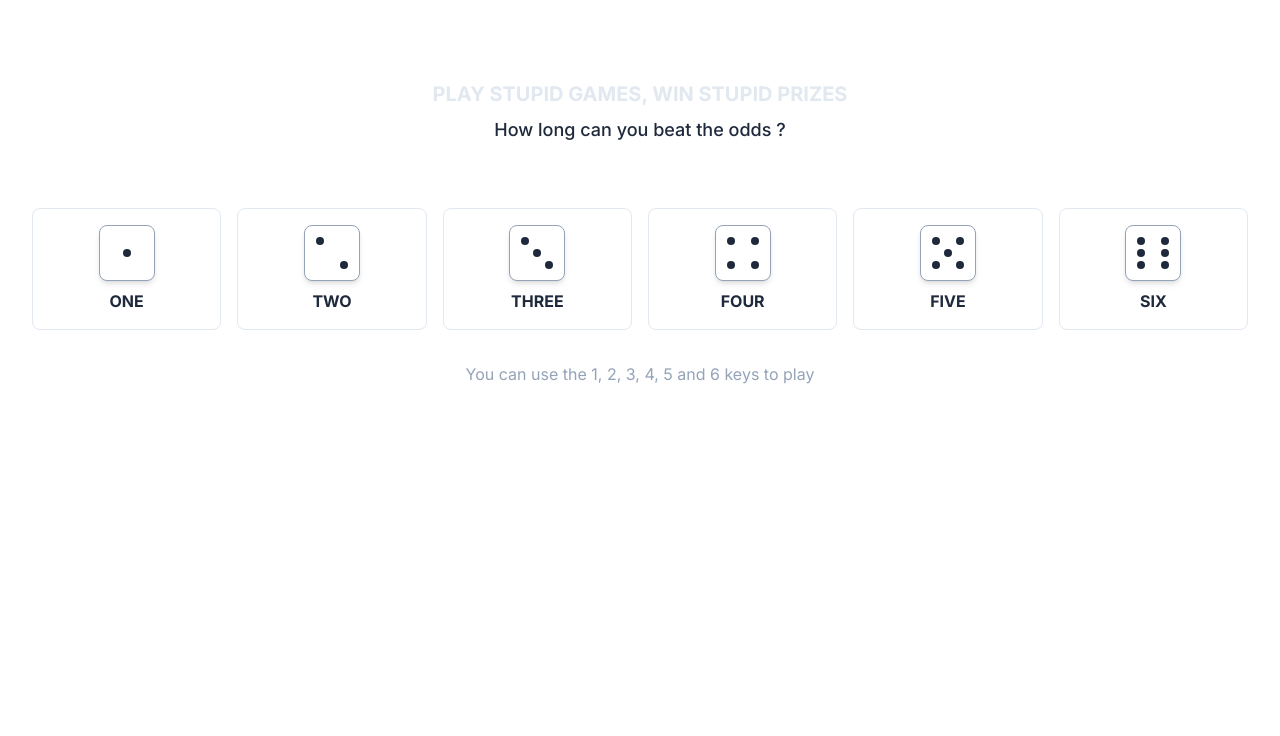
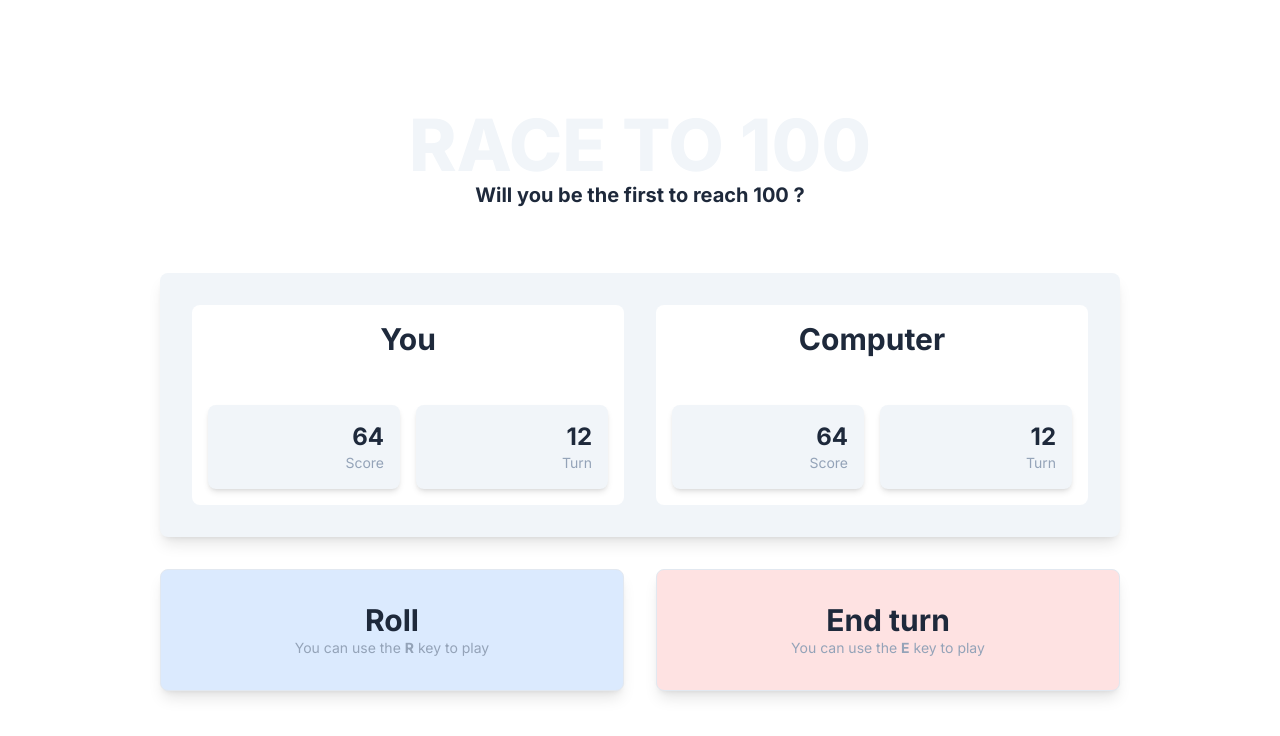
Before and after one commit to jean1591/rollTheDice, a Next.js app: page / in a window 1280 px wide. Shown: the top 736 px of the page. Built offline with nearby package versions, Linux system fonts and the light colour scheme.

Commit message:
feat: adapt to pig dice game

```diff
--- /dev/null
+++ b/src/app/(public)/components/Hero.tsx
@@ -0,0 +1,12 @@
+export const Hero = () => {
+  return (
+    <div className="text-center">
+      <h1 className="text-7xl font-extrabold uppercase text-slate-100">
+        Race to 100
+      </h1>
+      <h2 className="text-xl font-bold">
+        Will you be the first to reach 100 ?
+      </h2>
+    </div>
+  )
+}
--- /dev/null
+++ b/src/app/(public)/components/PlayButtons.tsx
@@ -0,0 +1,19 @@
+export const PlayButtons = () => {
+  return (
+    <div className="flex w-full flex-wrap items-center justify-center gap-8">
+      <button className="flex-1 rounded-lg border-[1px] border-slate-200 bg-blue-100 px-4 py-8 shadow-lg transition duration-500 ease-in-out hover:bg-blue-50 hover:shadow-none focus:border-slate-200">
+        <p className="text-3xl font-bold">Roll</p>
+        <p className="text-sm text-slate-400">
+          You can use the <span className="font-bold">R</span> key to play
+        </p>
+      </button>
+
+      <button className="flex-1 rounded-lg border-[1px] border-slate-200 bg-red-100 px-4 py-8 shadow-lg transition duration-500 ease-in-out hover:bg-red-50 hover:shadow-none focus:border-slate-200">
+        <p className="text-3xl font-bold">End turn</p>
+        <p className="text-sm text-slate-400">
+          You can use the <span className="font-bold">E</span> key to play
+        </p>
+      </button>
+    </div>
+  )
+}
--- /dev/null
+++ b/src/app/(public)/components/Score.tsx
@@ -0,0 +1,35 @@
+export const Score = () => {
+  return (
+    <div className="flex w-full flex-wrap items-center justify-center gap-8 rounded-lg bg-slate-100 p-8 shadow-lg">
+      <div className="flex-1 rounded-lg bg-white p-4">
+        <p className="text-center text-3xl font-bold">You</p>
+
+        <div className="mt-12 flex items-center justify-between gap-x-4">
+          <div className="flex-1 rounded-lg bg-slate-100 p-4 text-right shadow-md">
+            <p className="text-2xl font-bold">64</p>
+            <p className="text-sm text-slate-400">Score</p>
+          </div>
+          <div className="flex-1 rounded-lg bg-slate-100 p-4 text-right shadow-md">
+            <p className="text-2xl font-bold">12</p>
+            <p className="text-sm text-slate-400">Turn</p>
+          </div>
+        </div>
+      </div>
+
+      <div className="flex-1 rounded-lg bg-white p-4">
+        <p className="text-center text-3xl font-bold">Computer</p>
+
+        <div className="mt-12 flex items-center justify-between gap-x-4">
+          <div className="flex-1 rounded-lg bg-slate-100 p-4 text-right shadow-md">
+            <p className="text-2xl font-bold">64</p>
+            <p className="text-sm text-slate-400">Score</p>
+          </div>
+          <div className="flex-1 rounded-lg bg-slate-100 p-4 text-right shadow-md">
+            <p className="text-2xl font-bold">12</p>
+            <p className="text-sm text-slate-400">Turn</p>
+          </div>
+        </div>
+      </div>
+    </div>
+  )
+}
--- a/src/app/(public)/layout.tsx
+++ /dev/null
@@ -1,11 +0,0 @@
-export default function PublicLayout({
-  children,
-}: Readonly<{
-  children: React.ReactNode
-}>) {
-  return (
-    <div className="mx-auto my-20 max-w-7xl px-4 sm:px-6 lg:px-8">
-      {children}
-    </div>
-  )
-}
--- a/src/app/(public)/page.tsx
+++ b/src/app/(public)/page.tsx
@@ -1,18 +1,18 @@
-import { DiceSelection } from './components/DiceSelection'
+import { Hero } from './components/Hero'
+import { PlayButtons } from './components/PlayButtons'
+import { Score } from './components/Score'
 
 export default function Home() {
   return (
-    <div>
-      <p className="text-center text-xl font-bold uppercase text-slate-200">
-        Play stupid games, win stupid prizes
-      </p>
-
-      <p className="mt-2 text-center text-lg font-medium">
-        How long can you beat the odds ?
-      </p>
+    <div className="w-full">
+      <Hero />
 
       <div className="mt-16">
-        <DiceSelection />
+        <Score />
+      </div>
+
+      <div className="mt-8">
+        <PlayButtons />
       </div>
     </div>
   )
--- a/src/app/layout.tsx
+++ b/src/app/layout.tsx
@@ -24,7 +24,10 @@ export default function RootLayout({
     <StoreProvider>
       <html lang="fr">
         <body
-          className={classNames(inter.className, 'bg-white text-slate-800')}
+          className={classNames(
+            inter.className,
+            'mx-auto flex h-screen max-w-5xl flex-col items-center justify-center bg-white px-4 text-slate-800 sm:px-6 lg:px-8'
+          )}
         >
           <Toaster position="bottom-right" reverseOrder={true} />
           {children}
```
